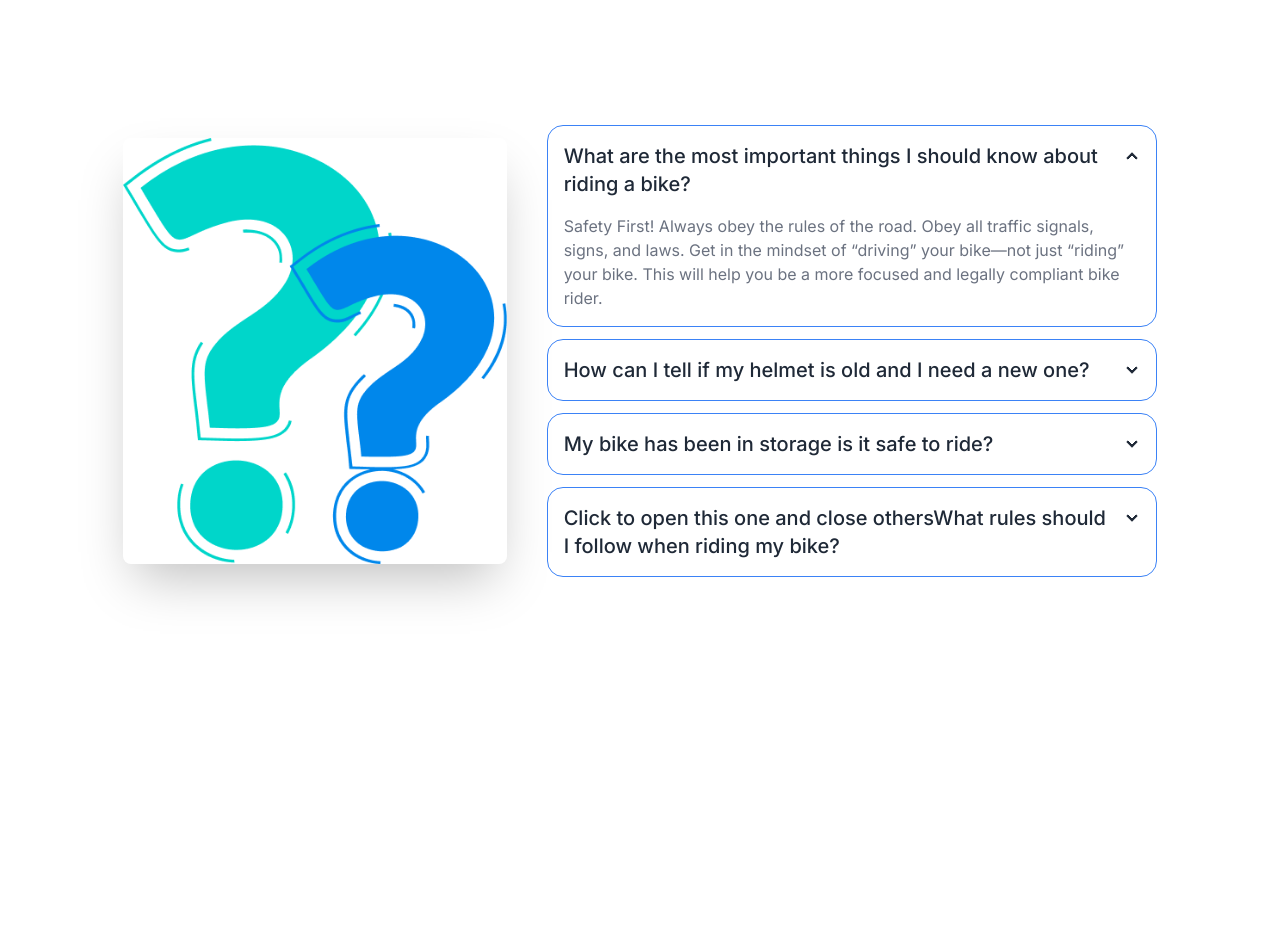
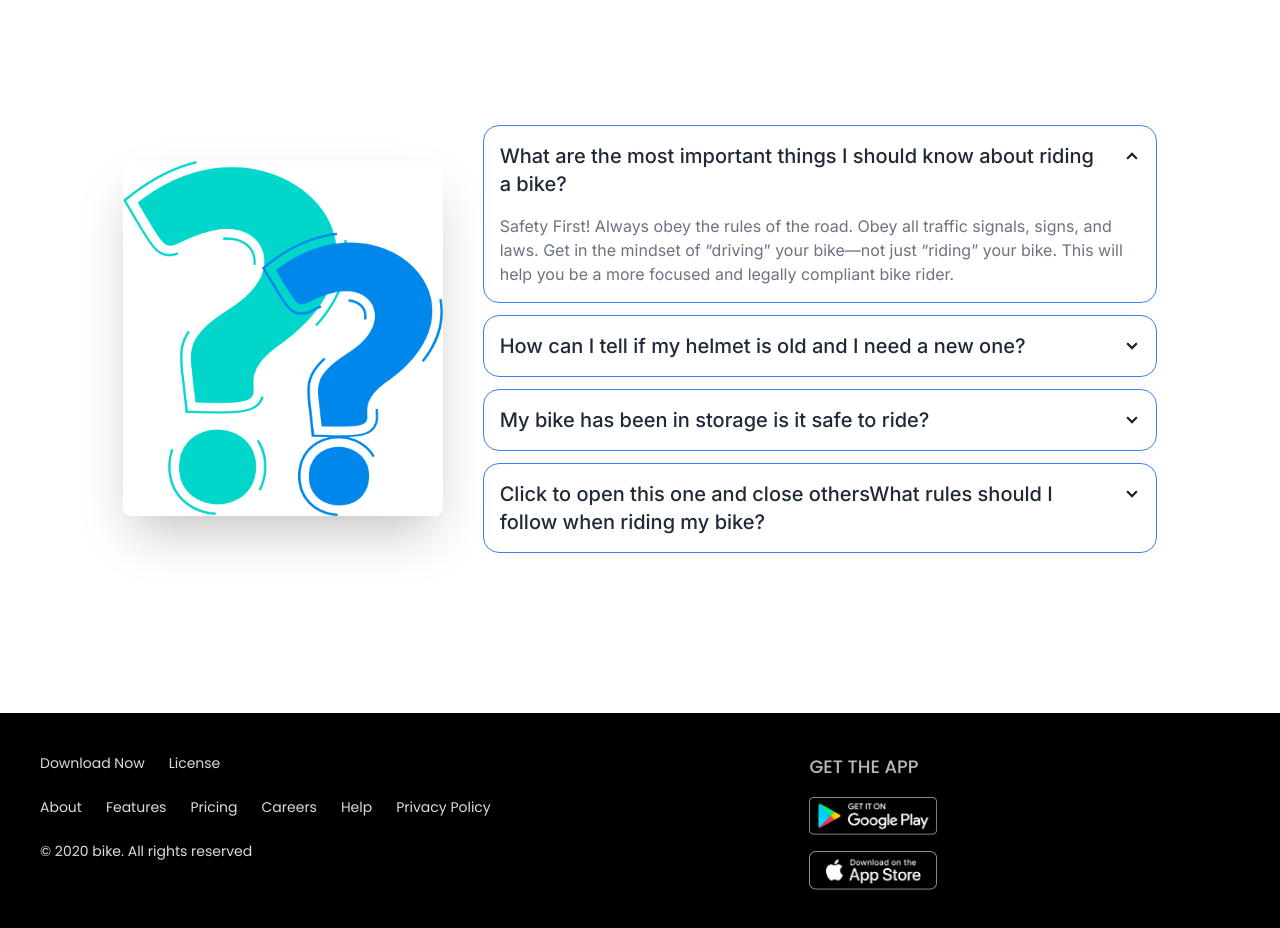
Before and after one commit to rashedulhasan4/cool-bike, a plain HTML site: page index.html in a window 1280 px wide. Shown: the part 2680-3608 px from the top of the page. Before the commit the page ends 3417 px from the top, so only its background shows below. Drawn offline with nearby package versions, Linux system fonts and the light colour scheme.

Commit message:
added footer section

```diff
--- a/index.html
+++ b/index.html
@@ -9,12 +9,7 @@
     <link rel="preconnect" href="https://fonts.googleapis.com">
     <link rel="preconnect" href="https://fonts.gstatic.com" crossorigin>
     <link
-        href="https://fonts.googleapis.com/css2?family=Poppins:ital,wght@border border-blue-500;0,300;0,400;0,500;0,600;0,700;0,800;0,900;border border-blue-500;1,300;1,400;1,500;1,600;1,700;1,800;1,900&display=swap"
-        rel="stylesheet">
-    <link rel="preconnect" href="https://fonts.googleapis.com">
-    <link rel="preconnect" href="https://fonts.gstatic.com" crossorigin>
-    <link
-        href="https://fonts.googleapis.com/css2?family=Inter:ital,opsz,wght@0,14..32,100..900;1,14..32,100..900&display=swap"
+        href="https://fonts.googleapis.com/css2?family=Inter:ital,opsz,wght@0,14..32,100..900;1,14..32,100..900&family=Poppins:ital,wght@0,100;0,200;0,300;0,400;0,500;0,600;0,700;0,800;0,900;1,100;1,200;1,300;1,400;1,500;1,600;1,700;1,800;1,900&display=swap"
         rel="stylesheet">
     <!-- Style -->
     <style>
@@ -333,10 +328,7 @@
         <section class="mb-20 lg:mb-36">
             <div class="hero ">
                 <div class="hero-content flex-col lg:flex-row justify-items-center lg:w-5/6 gap-10">
-                    <div class="">
-                        <img src="./images/others/faq.png" class="max-w-sm rounded-lg shadow-2xl" />
-
-                    </div>
+                    <img src="./images/others/faq.png" class=" max-w-52 lg:max-w-80 rounded-lg shadow-2xl" />
                     <div class="font-inter flex flex-col gap-3 mt-8 lg:mt-0">
                         <div class="collapse collapse-arrow border border-blue-500 ">
                             <input type="radio" name="my-accordion-2" checked="checked" />
@@ -390,7 +382,50 @@
         </section>
     </main>
     <!-- Footer Section -->
-    <footer></footer>
+    <footer class="footer bg-black text-neutral-content p-10">
+        <aside class="flex flex-col gap-6">
+            <div class="flex flex-col lg:flex-row gap-6">
+                <div>
+                    <p>Download Now</p>
+                </div>
+                <div>
+                    <p>License</p>
+                </div>
+            </div>
+            <div class="flex flex-col lg:flex-row gap-6">
+                <div>
+                    <p>About</p>
+                </div>
+                <div>
+                    <p>Features</p>
+                </div>
+                <div>
+                    <p>Pricing</p>
+                </div>
+                <div>
+                    <p>Careers</p>
+                </div>
+                <div>
+                    <p>Help</p>
+                </div>
+                <div>
+                    <p>Privacy Policy</p>
+                </div>
+            </div>
+            <div>© 2020 bike. All rights reserved</div>
+        </aside>
+        <nav>
+            <h6 class="footer-title text-gray-200 font-medium text-lg opacity-80">Get The App</h6>
+            <div class="grid grid-flow-row gap-4">
+                <a>
+                    <img class="max-h-10 max-w-32" src="./images/others/android.png" alt="">
+                </a>
+                <a>
+                    <img class="max-h-10 max-w-32" src="./images/others/ios.png" alt="">
+                </a>
+            </div>
+        </nav>
+    </footer>
 </body>
 
 </html>
```
